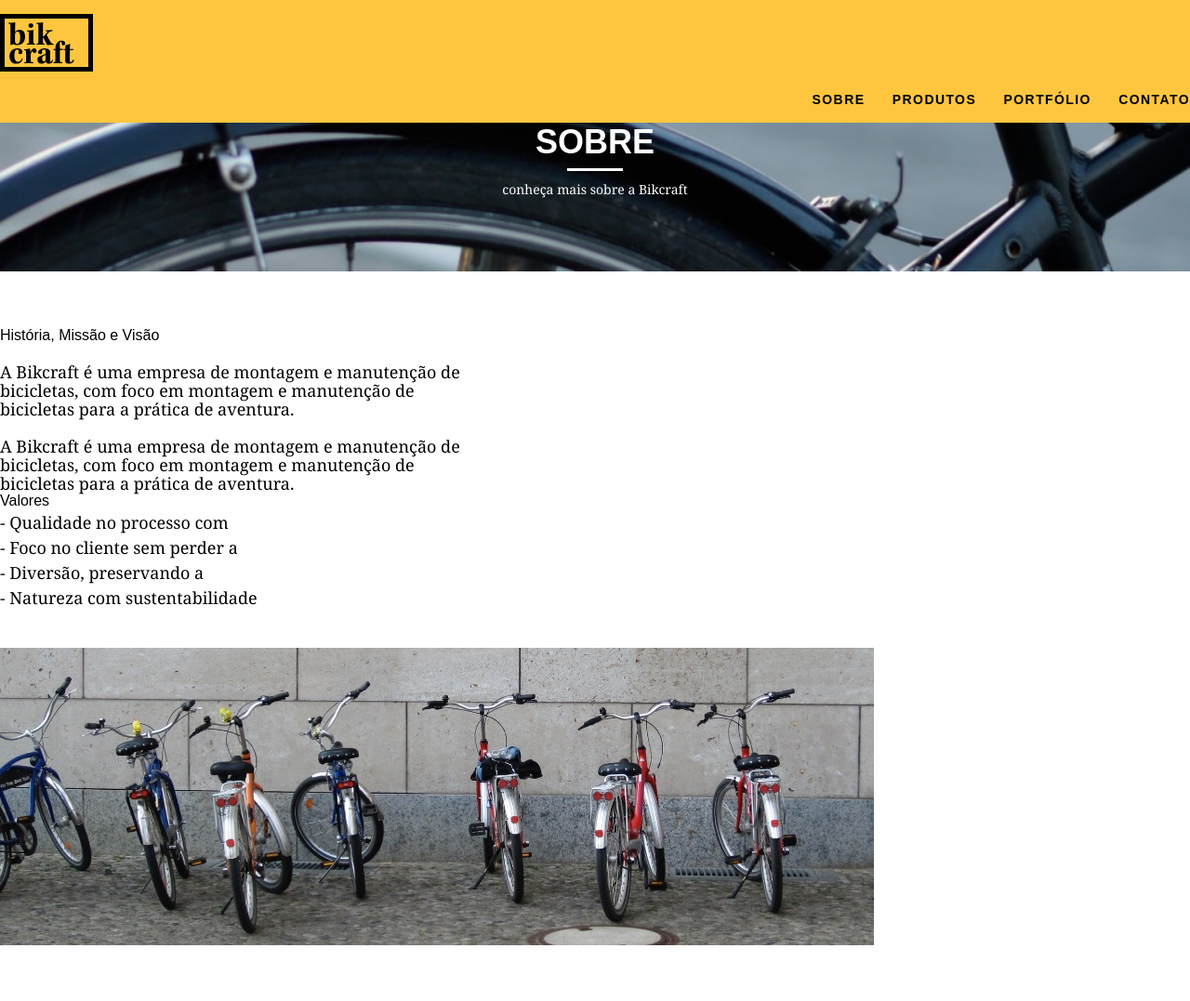
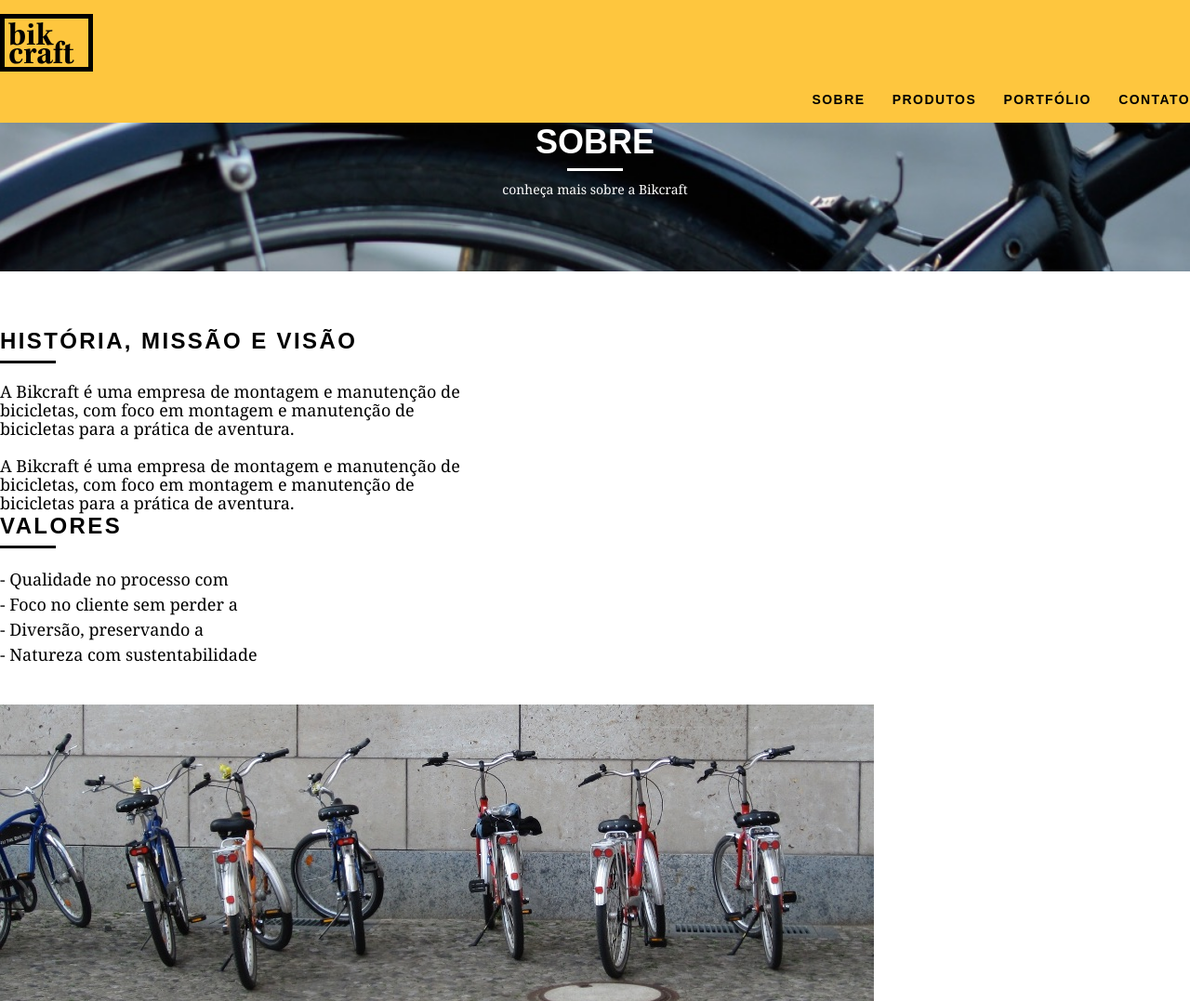
Before and after one commit to alsoDiego/bikcraft, a PHP site: page /sobre.html in a window 1280 px wide. Shown: the top 1077 px of the page at 93% size. Run offline with PHP 8.4, Linux system fonts and the light colour scheme.

Commit message:
subtitulo-interno style

```diff
--- a/css/styles.css
+++ b/css/styles.css
@@ -54,6 +54,25 @@ img {
     height: 3px;
     background: #000;
     margin: 8px auto;
+}
+
+.subtitulo-interno {
+    font-size: 24px;
+    font-weight: bold;
+    line-height: 30px;
+    text-transform: uppercase;
+    letter-spacing: .1em;
+    color: #000;
+    margin-bottom: 20px;
+}
+
+.subtitulo-interno:after {
+    content: "";
+    display: block;
+    width: 60px;
+    height: 3px;
+    background: #000;
+    margin: 6px 0 12px 0;
 }
 
 /* Header */
```
